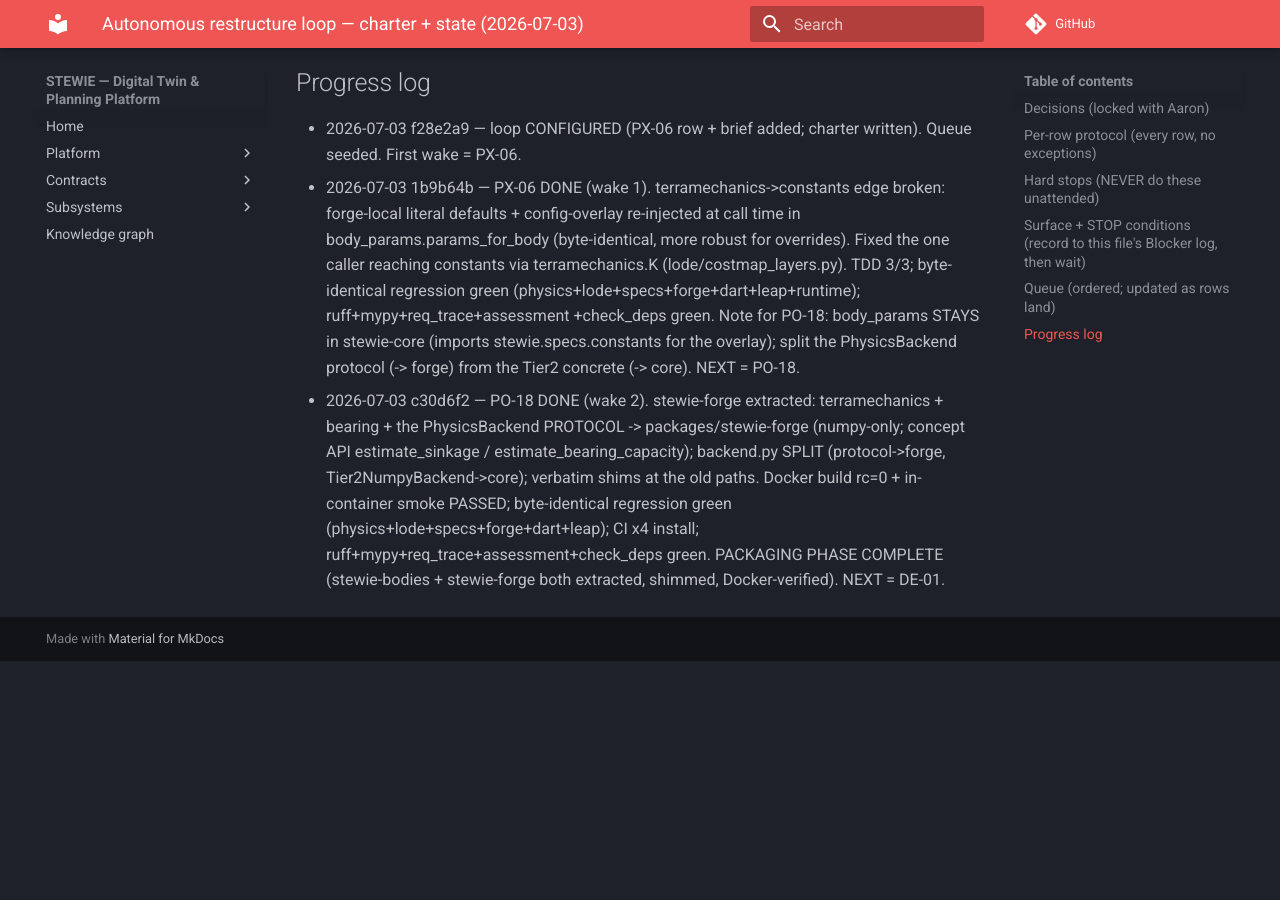
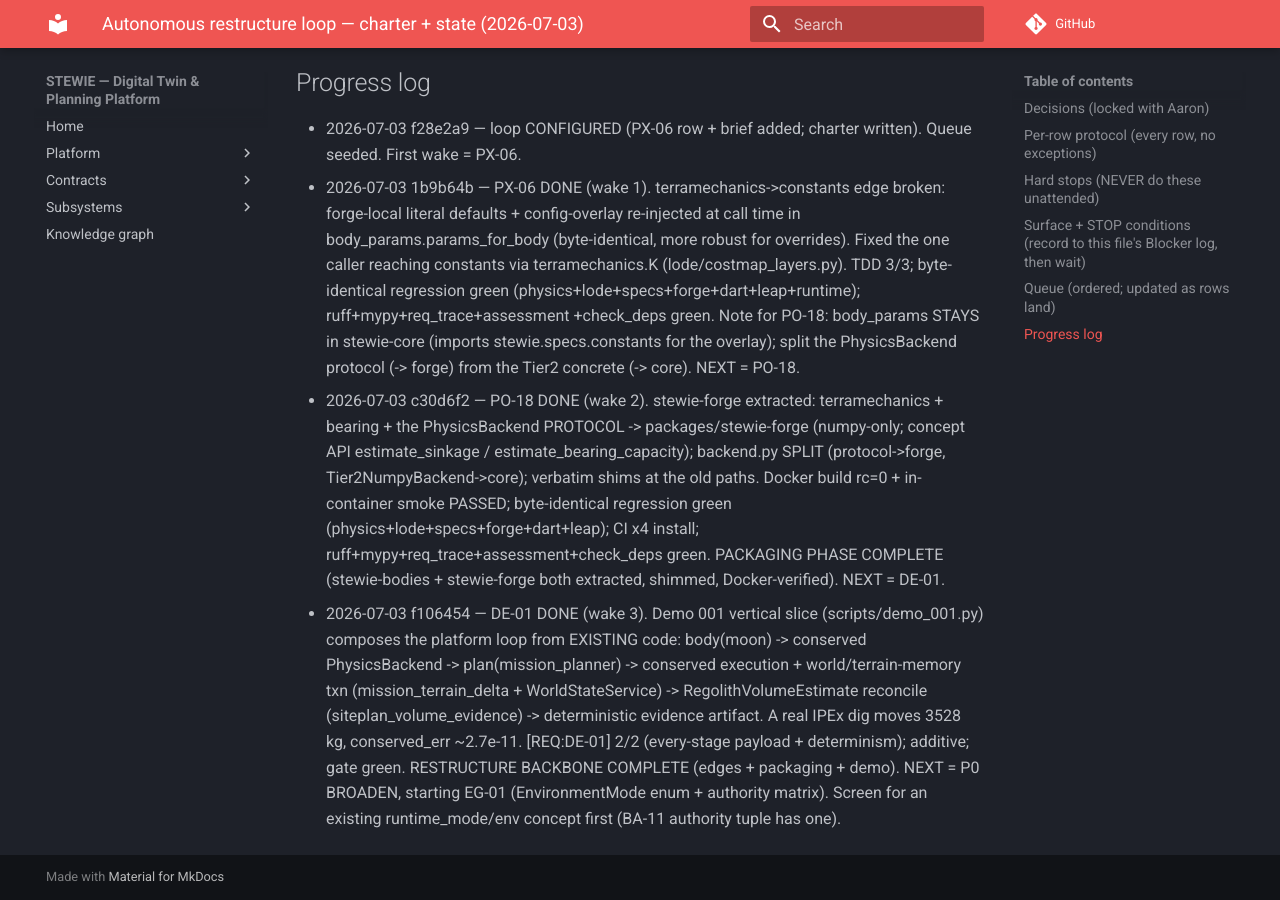
Before and after one commit to stewie-sw/stewie, an MkDocs documentation site: the page built from docs/autonomous_loop_charter_2026-07-03.md, in a window 1280 px wide and 900 px high, scrolled down 2100 px. Built offline with MkDocs 1.6.1 and Material for MkDocs 9.7.7, drawn with Linux system fonts in a browser that asks for light colours; comment, search, counter and statistics services are not loaded; before the commit the page ends 2761 px from its top, so only the background shows below that.

Commit message:
chore(loop): charter progress — DE-01 done (wake 3), restructure backbone complete, EG-01 next (P0 broaden)

```diff
--- a/docs/autonomous_loop_charter_2026-07-03.md
+++ b/docs/autonomous_loop_charter_2026-07-03.md
@@ -77,3 +77,10 @@ and stop scheduling (wait for Aaron).
   the old paths. Docker build rc=0 + in-container smoke PASSED; byte-identical regression green
   (physics+lode+specs+forge+dart+leap); CI x4 install; ruff+mypy+req_trace+assessment+check_deps green.
   PACKAGING PHASE COMPLETE (stewie-bodies + stewie-forge both extracted, shimmed, Docker-verified). NEXT = DE-01.
+- 2026-07-03 f106454 — DE-01 DONE (wake 3). Demo 001 vertical slice (scripts/demo_001.py) composes the platform
+  loop from EXISTING code: body(moon) -> conserved PhysicsBackend -> plan(mission_planner) -> conserved
+  execution + world/terrain-memory txn (mission_terrain_delta + WorldStateService) -> RegolithVolumeEstimate
+  reconcile (siteplan_volume_evidence) -> deterministic evidence artifact. A real IPEx dig moves 3528 kg,
+  conserved_err ~2.7e-11. [REQ:DE-01] 2/2 (every-stage payload + determinism); additive; gate green. RESTRUCTURE
+  BACKBONE COMPLETE (edges + packaging + demo). NEXT = P0 BROADEN, starting EG-01 (EnvironmentMode enum +
+  authority matrix). Screen for an existing runtime_mode/env concept first (BA-11 authority tuple has one).
```
